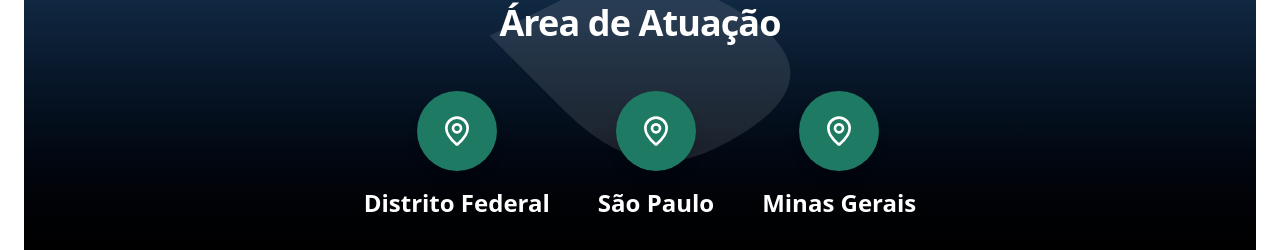
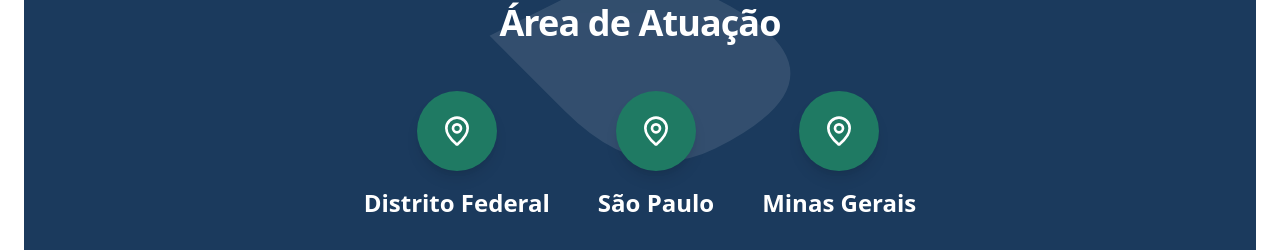
Before and after one commit to Saafe06/site_saafe, a React (Vite) app: page /construcao in a window 1280 px wide. Shown: the part 2528-2778 px from the top of the page. Built offline with nearby package versions, Linux system fonts and the light colour scheme.

Commit message:
feat: Update construction gallery and animations
Replaces placeholder images in the construction gallery with actual project photos and refines entry animations for visual appeal.

```diff
--- a/src/pages/Construction.tsx
+++ b/src/pages/Construction.tsx
@@ -2,12 +2,12 @@ import { motion } from 'motion/react';
 import { Home, Zap, Thermometer, ShieldCheck, MapPin } from 'lucide-react';
 
 const gallery = [
-  "https://images.unsplash.com/photo-1600585154340-be6161a56a0c?q=80&w=800&auto=format&fit=crop",
-  "https://images.unsplash.com/photo-1600596542815-ffad4c1539a9?q=80&w=800&auto=format&fit=crop",
+  "https://lh3.googleusercontent.com/d/1ZABWf-gO0Nuxc_QbxsY4y9oB2H0Vm77P",
+  "https://lh3.googleusercontent.com/d/1Q-IDGMU6xT4xgr6lcCWrKi9HnvmiSAC4",
   "https://lh3.googleusercontent.com/d/1qGNhUhOfAjSZ0UwciRh4gYcwLU7XkNYH",
-  "https://images.unsplash.com/photo-1600566753190-17f0baa2a6c3?q=80&w=800&auto=format&fit=crop",
-  "https://images.unsplash.com/photo-1600573472591-ee6b68d14c68?q=80&w=800&auto=format&fit=crop",
-  "https://images.unsplash.com/photo-1600047509807-ba8f99d2cdde?q=80&w=800&auto=format&fit=crop"
+  "https://lh3.googleusercontent.com/d/1niSDxKkWjbFdk7xu-kUpCky4yU3UFrM5",
+  "https://lh3.googleusercontent.com/d/1UYxpmSbJwnPj4ztMh9IaODXkFwBFSMPU",
+  "https://lh3.googleusercontent.com/d/1RS665w75P9hctp-0XmIr-j_Hnve8HM9A"
 ];
 
 export default function Construction() {
@@ -49,8 +49,8 @@ export default function Construction() {
         {/* Main Info */}
         <div className="grid grid-cols-1 lg:grid-cols-2 gap-24 mb-40 items-center">
           <motion.div
-            initial={{ opacity: 0, y: 50 }}
-            whileInView={{ opacity: 1, y: 0 }}
+            initial={{ opacity: 0, x: -50 }}
+            whileInView={{ opacity: 1, x: 0 }}
             viewport={{ once: true }}
             transition={{ duration: 0.8 }}
           >
@@ -76,7 +76,7 @@ export default function Construction() {
                   <div className="text-saafe-green mb-6 bg-white w-12 h-12 rounded-xl flex items-center justify-center shadow-sm group-hover:bg-saafe-green group-hover:text-white transition-all duration-500">
                     {item.icon}
                   </div>
-                  <h3 className="font-black text-saafe-blue mb-3 text-lg">{item.title}</h3>
+                  <h3 className="font-bold text-saafe-blue mb-3 text-lg">{item.title}</h3>
                   <p className="text-sm text-gray-500 font-light leading-relaxed">{item.desc}</p>
                 </motion.div>
               ))}
@@ -117,12 +117,7 @@ export default function Construction() {
         </section>
 
         {/* Area of Operation */}
-        <motion.section
-          initial={{ opacity: 0, y: 50 }}
-          whileInView={{ opacity: 1, y: 0 }}
-          viewport={{ once: true }}
-          className="section-gradient rounded-[3rem] p-12 md:p-20 text-white text-center overflow-hidden relative"
-        >
+        <section className="bg-saafe-blue rounded-[3rem] p-12 md:p-20 text-white text-center overflow-hidden relative">
           <div className="absolute inset-0 opacity-10 pointer-events-none">
             <svg viewBox="0 0 1000 1000" className="w-full h-full fill-current">
               <path d="M300,200 Q500,100 700,200 T900,400 T700,600 T300,500 T100,300 Z" />
@@ -131,27 +126,26 @@ export default function Construction() {
 
           <h2 className="text-4xl font-black mb-12 relative z-10">Área de Atuação</h2>
           <div className="flex flex-col md:flex-row justify-center gap-12 relative z-10">
-            {[
-              { state: "Distrito Federal" },
-              { state: "São Paulo" },
-              { state: "Minas Gerais" }
-            ].map((item, i) => (
-              <motion.div
-                key={i}
-                initial={{ opacity: 0, scale: 0.8 }}
-                whileInView={{ opacity: 1, scale: 1 }}
-                viewport={{ once: true }}
-                transition={{ delay: i * 0.2 }}
-                className="flex flex-col items-center gap-4"
-              >
-                <div className="w-20 h-20 bg-saafe-green rounded-full flex items-center justify-center shadow-lg">
-                  <MapPin size={32} />
-                </div>
-                <span className="text-2xl font-black">{item.state}</span>
-              </motion.div>
-            ))}
+            <div className="flex flex-col items-center gap-4">
+              <div className="w-20 h-20 bg-saafe-green rounded-full flex items-center justify-center shadow-lg">
+                <MapPin size={32} />
+              </div>
+              <span className="text-2xl font-bold">Distrito Federal</span>
+            </div>
+            <div className="flex flex-col items-center gap-4">
+              <div className="w-20 h-20 bg-saafe-green rounded-full flex items-center justify-center shadow-lg">
+                <MapPin size={32} />
+              </div>
+              <span className="text-2xl font-bold">São Paulo</span>
+            </div>
+            <div className="flex flex-col items-center gap-4">
+              <div className="w-20 h-20 bg-saafe-green rounded-full flex items-center justify-center shadow-lg">
+                <MapPin size={32} />
+              </div>
+              <span className="text-2xl font-bold">Minas Gerais</span>
+            </div>
           </div>
-        </motion.section>
+        </section>
       </div>
     </div>
   );
```
